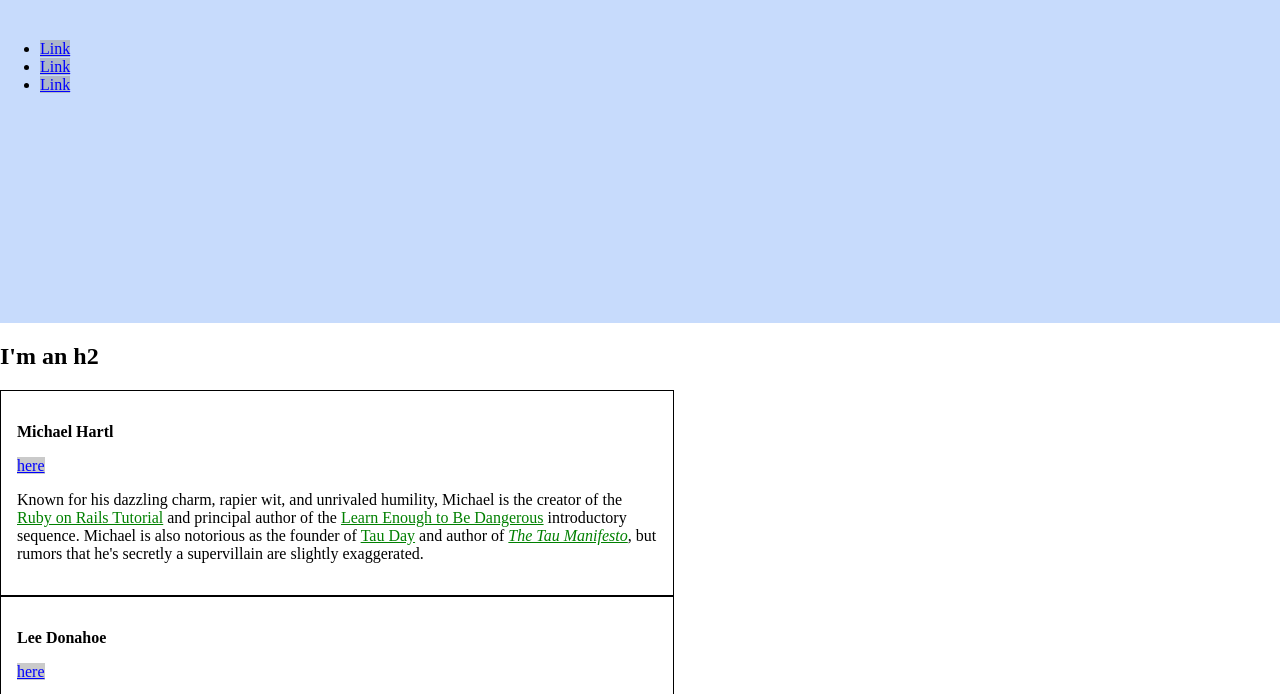
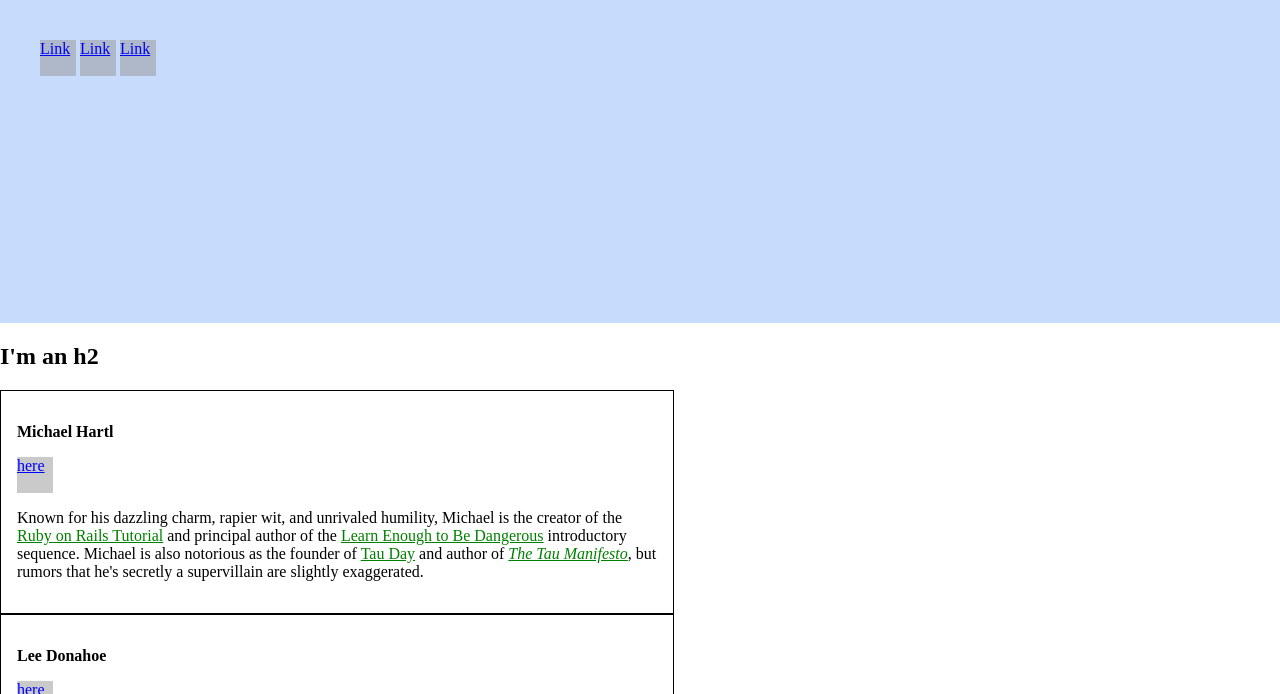
Before and after one commit to ari97/ari97.github.io, a plain HTML site: page index.html in a window 1280 px wide. Shown: the part 77-771 px from the top of the page. Drawn offline with Linux system fonts and the light colour scheme.

```diff
--- a/index.html
+++ b/index.html
@@ -13,16 +13,20 @@
         font-size: 5vw;
         margin-top: 0;
       }
+      h3 {
+        font-size: 1em;
+      }
       a {
         color:  #f00;
       }
       /* SOCIAL STYLES */
       .social-link {
+        background-color: rgba(150,150,150,0.5);
         color: blue;
-        background-color: rgba(150,150,150,0.5);
-      }
-      h3 {
-        font-size: 1em;
+        display: inline-block;
+        height: 36px;
+        width: 36px;
+
       }
 
       /* BIO STYLES */
@@ -46,6 +50,9 @@
       .full-hero {
         background-color: #c7dbfc;
         height: 50vh;
+      }
+      .full-hero li {
+        display: inline;
       }
 
     </style>
```
